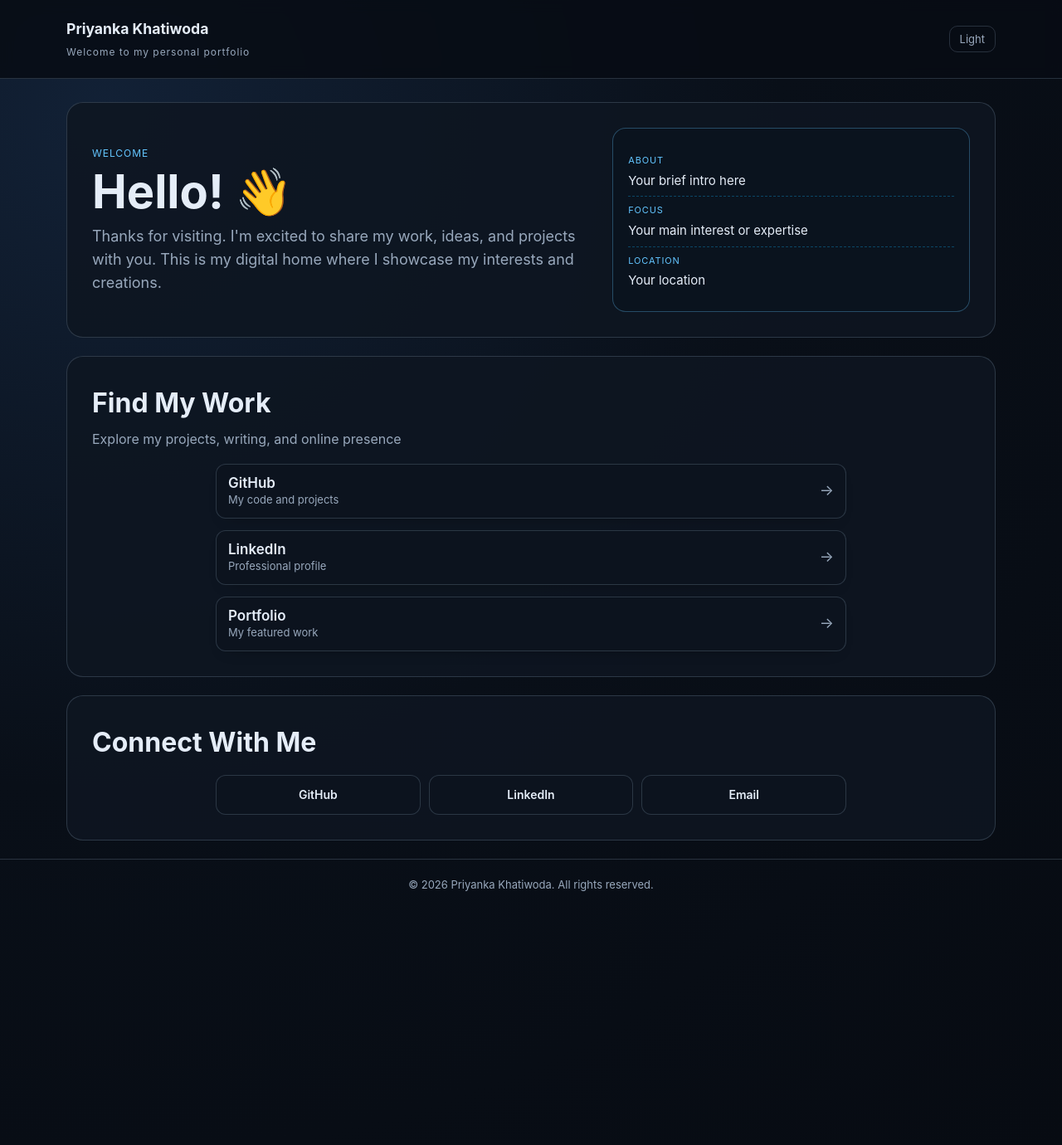
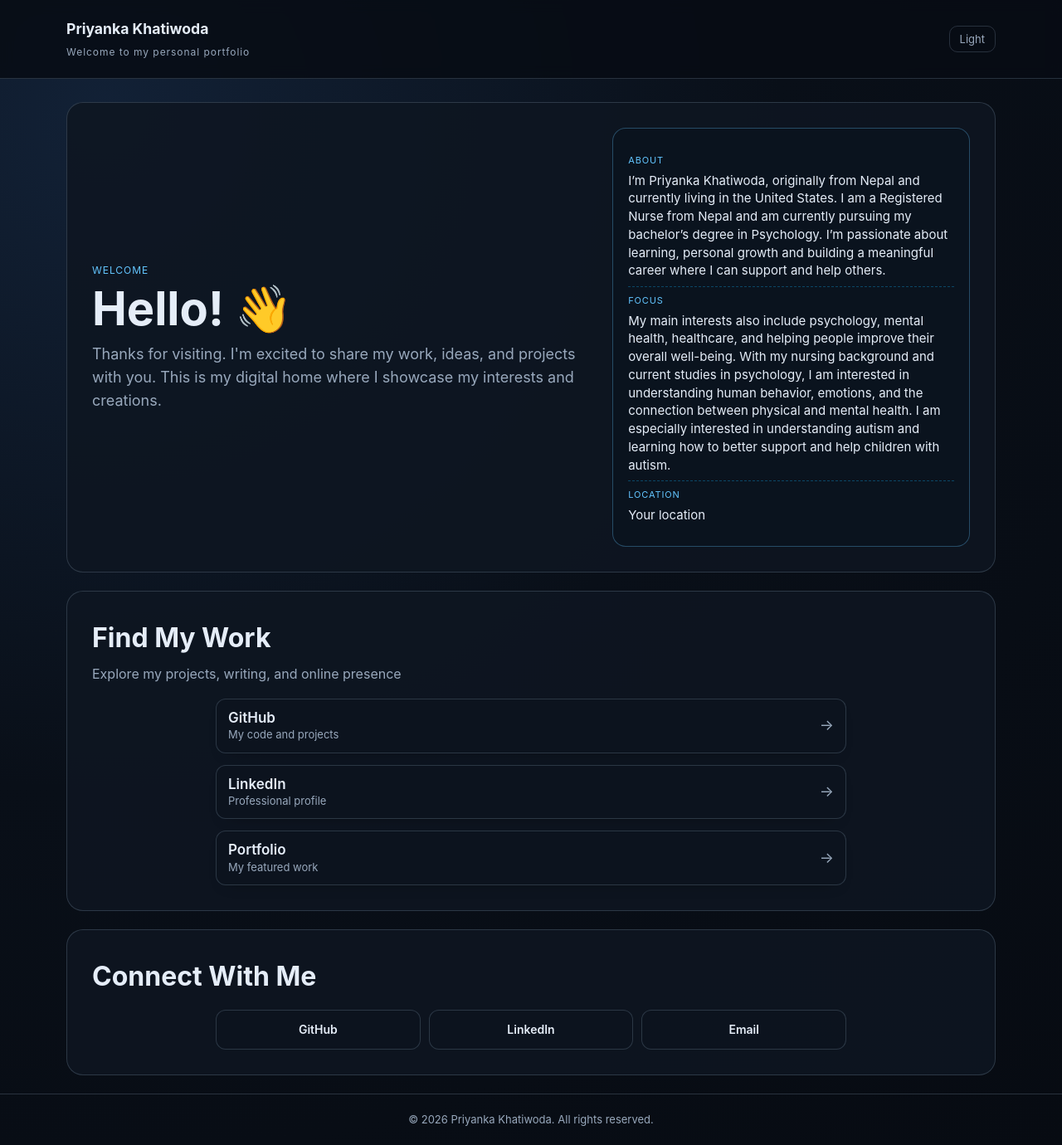
Before and after one commit to pkhatiwoda47/pkhatiwoda47.github.io, a Jekyll site: the page built from index.html, in a window 1280 px wide and 1380 px high. Shown: the whole window at 83% size. Built offline with Jekyll 4.4.1, drawn with Linux system fonts in a browser that asks for light colours.

Commit message:
update about myself

```diff
--- a/index.html
+++ b/index.html
@@ -41,11 +41,11 @@
           <div class="facts">
             <div class="fact">
               <span class="label">About</span>
-              <span class="value">Your brief intro here</span>
+              <span class="value">I’m Priyanka Khatiwoda, originally from Nepal and currently living in the United States. I am a Registered Nurse from Nepal and am currently pursuing my bachelor’s degree in Psychology. I’m passionate about learning, personal growth and building a meaningful career where I can support and help others.</span>
             </div>
             <div class="fact">
               <span class="label">Focus</span>
-              <span class="value">Your main interest or expertise</span>
+              <span class="value">My main interests also include psychology, mental health, healthcare, and helping people improve their overall well-being. With my nursing background and current studies in psychology, I am interested in understanding human behavior, emotions, and the connection between physical and mental health. I am especially interested in understanding autism and learning how to better support and help children with autism.</span>
             </div>
             <div class="fact">
               <span class="label">Location</span>
```
